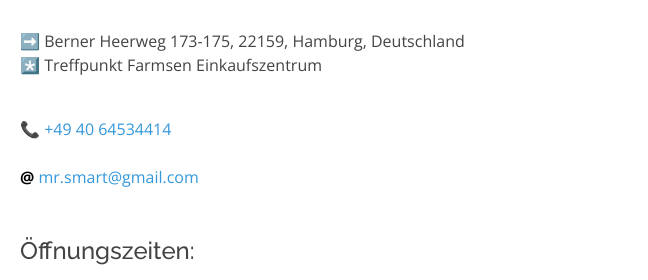
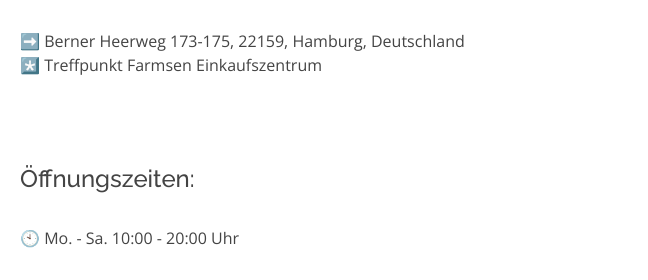
Before and after one commit to mrsmartphonerepair/mrsmartphonerepair.github.io, a website: page index.html in a window 1280 px wide. Shown: the part 1722-2002 px from the top of the page, 632-1280 px from the left. Drawn offline with nearby package versions, Linux system fonts and the light colour scheme.

Commit message:
Update index.html

```diff
--- a/index.html
+++ b/index.html
@@ -299,11 +299,6 @@
 		    <p>➡️ Berner Heerweg 173-175, 22159, Hamburg, Deutschland<br>
 		    *️⃣ Treffpunkt Farmsen Einkaufszentrum</p>
 		    <br>
-		    <a href="tel:+49 40 64534414">📞 +49 40 64534414</a>
-		    <br>
-		    <br>
-		    <a href="mailto: mr.smart@gmail.com"><b style="color: black;">@</b>  mr.smart@gmail.com</a>
-		    <br>
 		    <br>
             <br>
 		    <h4> Öffnungszeiten:</h4>
```
